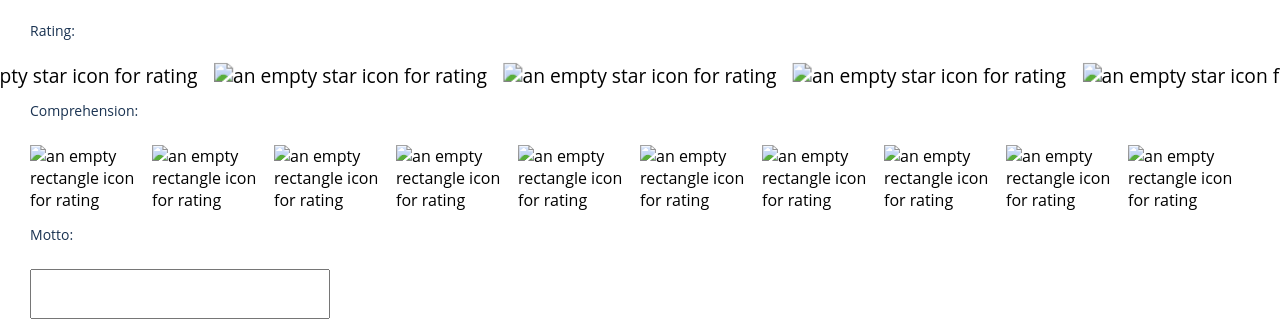
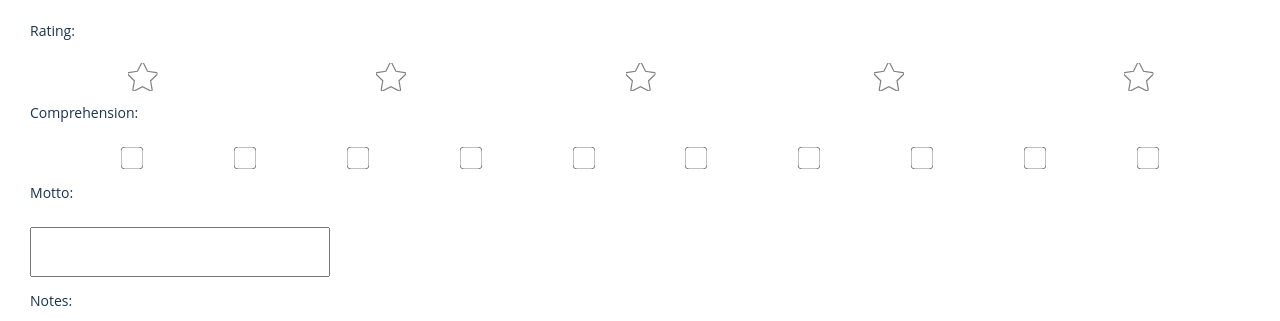
Before and after one commit to ScienceMaster7/companion-app, a website: page src/inc/new-journal-entry.html in a window 1280 px wide. Shown: the part 130-451 px from the top of the page. Drawn offline with Linux system fonts and the light colour scheme.

Commit message:
Creation of empty-star.svg and empty-rectangle.svg and addition to new-journal-entry.html

```diff
--- a/src/inc/new-journal-entry.html
+++ b/src/inc/new-journal-entry.html
@@ -15,52 +15,67 @@
       <h2>TODAY 12.07.2020</h2>
       <h2>Rating:</h2>
       <div class="new-entry__rating-stars">
-        <img src="/design/icons/Star.svg" alt="an empty star icon for rating" />
-        <img src="/design/icons/Star.svg" alt="an empty star icon for rating" />
-        <img src="/design/icons/Star.svg" alt="an empty star icon for rating" />
-        <img src="/design/icons/Star.svg" alt="an empty star icon for rating" />
-        <img src="/design/icons/Star.svg" alt="an empty star icon for rating" />
+        <img
+          src="/design/icons/empty-star.svg"
+          alt="an empty star icon for rating"
+        />
+        <img
+          src="/design/icons/empty-star.svg"
+          alt="an empty star icon for rating"
+        />
+        <img
+          src="/design/icons/empty-star.svg"
+          alt="an empty star icon for rating"
+        />
+        <img
+          src="/design/icons/empty-star.svg"
+          alt="an empty star icon for rating"
+        />
+        <img
+          src="/design/icons/empty-star.svg"
+          alt="an empty star icon for rating"
+        />
       </div>
       <h2>Comprehension:</h2>
       <div class="new-entry__rectangles">
         <img
-          src="/design/icons/Rectangle.svg"
+          src="/design/icons/empty-rectangle.svg"
           alt="an empty rectangle icon for rating"
         />
         <img
-          src="/design/icons/Rectangle.svg"
+          src="/design/icons/empty-rectangle.svg"
           alt="an empty rectangle icon for rating"
         />
         <img
-          src="/design/icons/Rectangle.svg"
+          src="/design/icons/empty-rectangle.svg"
           alt="an empty rectangle icon for rating"
         />
         <img
-          src="/design/icons/Rectangle.svg"
+          src="/design/icons/empty-rectangle.svg"
           alt="an empty rectangle icon for rating"
         />
         <img
-          src="/design/icons/Rectangle.svg"
+          src="/design/icons/empty-rectangle.svg"
           alt="an empty rectangle icon for rating"
         />
         <img
-          src="/design/icons/Rectangle.svg"
+          src="/design/icons/empty-rectangle.svg"
           alt="an empty rectangle icon for rating"
         />
         <img
-          src="/design/icons/Rectangle.svg"
+          src="/design/icons/empty-rectangle.svg"
           alt="an empty rectangle icon for rating"
         />
         <img
-          src="/design/icons/Rectangle.svg"
+          src="/design/icons/empty-rectangle.svg"
           alt="an empty rectangle icon for rating"
         />
         <img
-          src="/design/icons/Rectangle.svg"
+          src="/design/icons/empty-rectangle.svg"
           alt="an empty rectangle icon for rating"
         />
         <img
-          src="/design/icons/Rectangle.svg"
+          src="/design/icons/empty-rectangle.svg"
           alt="an empty rectangle icon for rating"
         />
       </div>
```
Also changed, not shown: design/icons/empty-rectangle.svg (added), design/icons/empty-star.svg (added).
